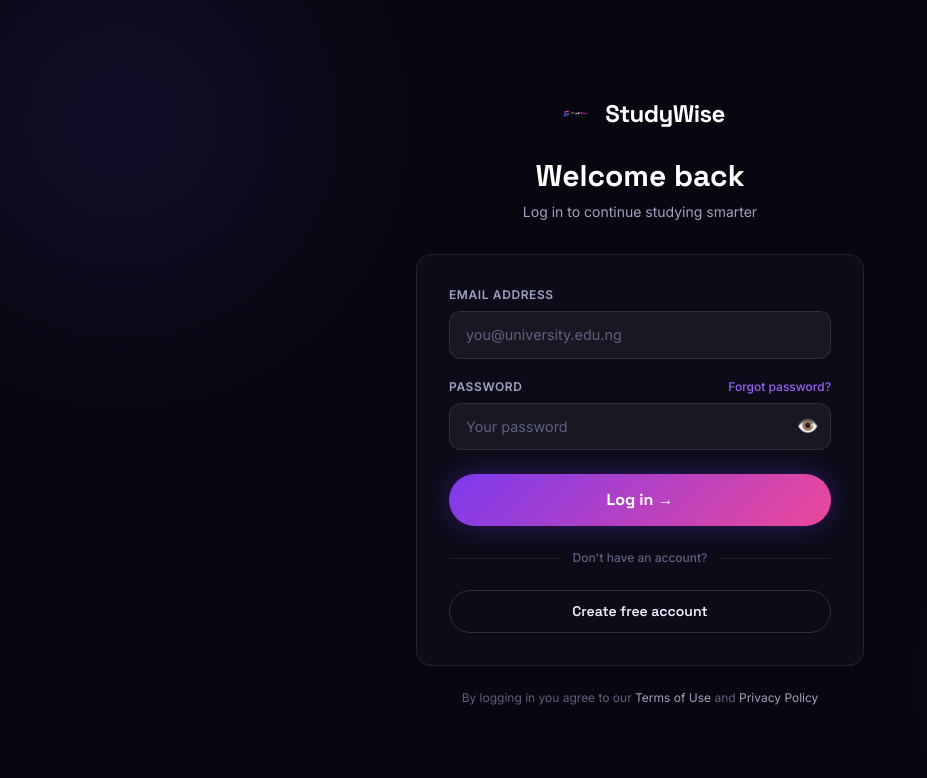
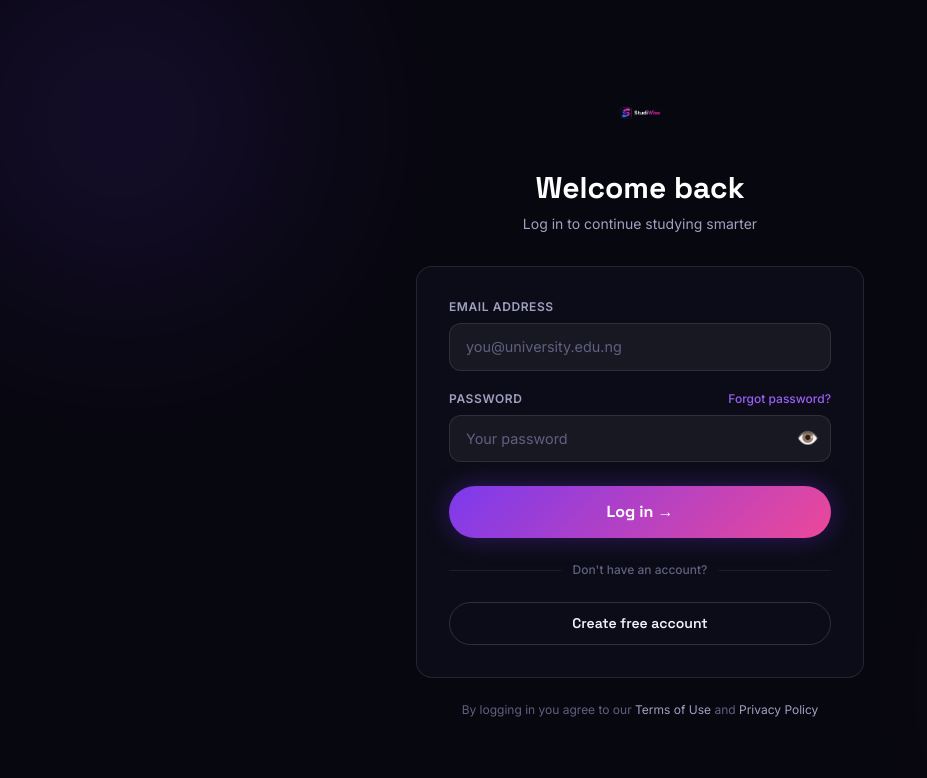
Before and after one commit to hellomeshcodeagency-dotcom/studywise-frontend, a React (Vite) app in the folder client/: page /login in a window 1280 px wide. Shown: the top 778 px of the page, without its empty margins (0-927 px from the left). Built offline with nearby package versions, Linux system fonts and the light colour scheme; no server answers.

Commit message:
Update LoginPage.jsx

```diff
--- a/client/src/pages/LoginPage.jsx
+++ b/client/src/pages/LoginPage.jsx
@@ -43,8 +43,7 @@
         {/* Logo */}
         <div className="text-center mb-8">
           <Link to="/" className="inline-flex items-center gap-2.5 no-underline mb-6">
-            <img src="/logo.png" alt="StudyWise" className="w-10 h-10 rounded-xl object-contain" />
-            <span className="font-display font-extrabold text-2xl text-white tracking-tight">StudyWise</span>
+            <img src="/logo.png" alt="StudyWise" className="w-16 h-16 rounded-2xl object-contain" />
           </Link>
           <h1 className="font-display font-bold text-3xl text-white mb-2">Welcome back</h1>
           <p className="text-text-2 text-sm">Log in to continue studying smarter</p>
```
